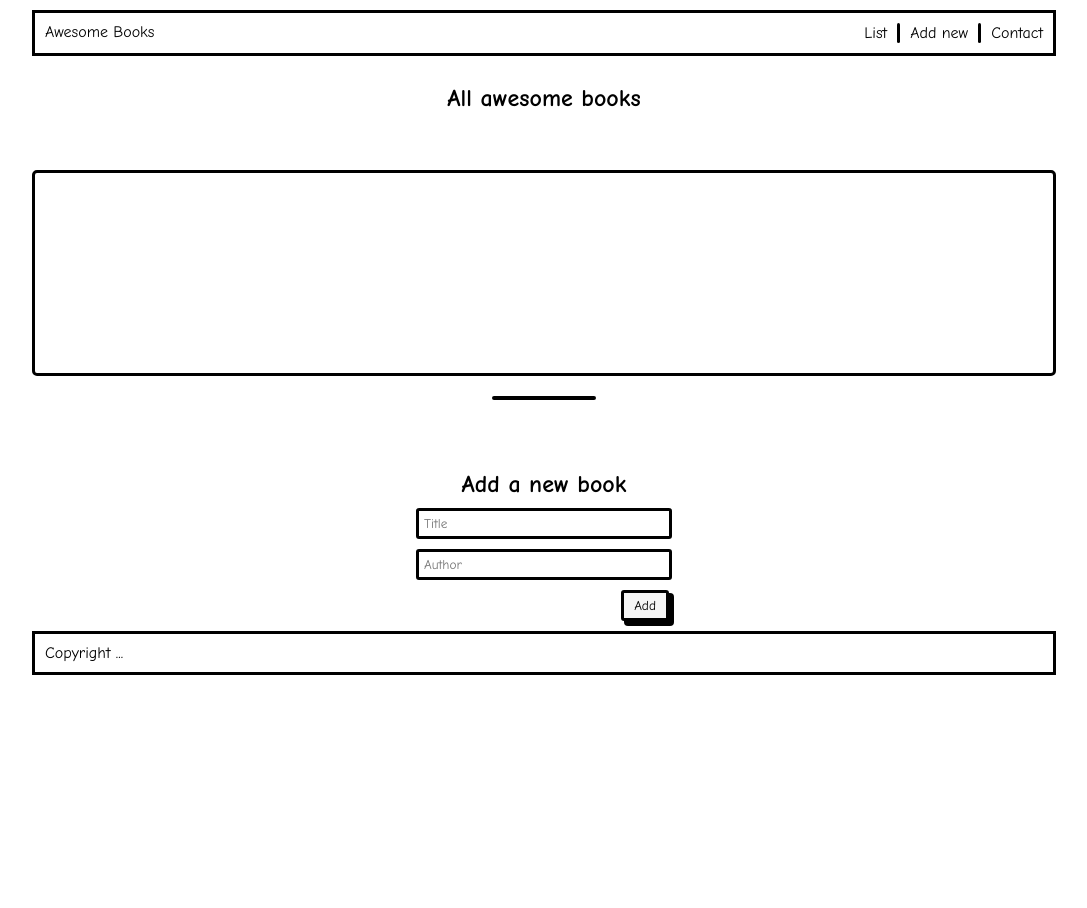
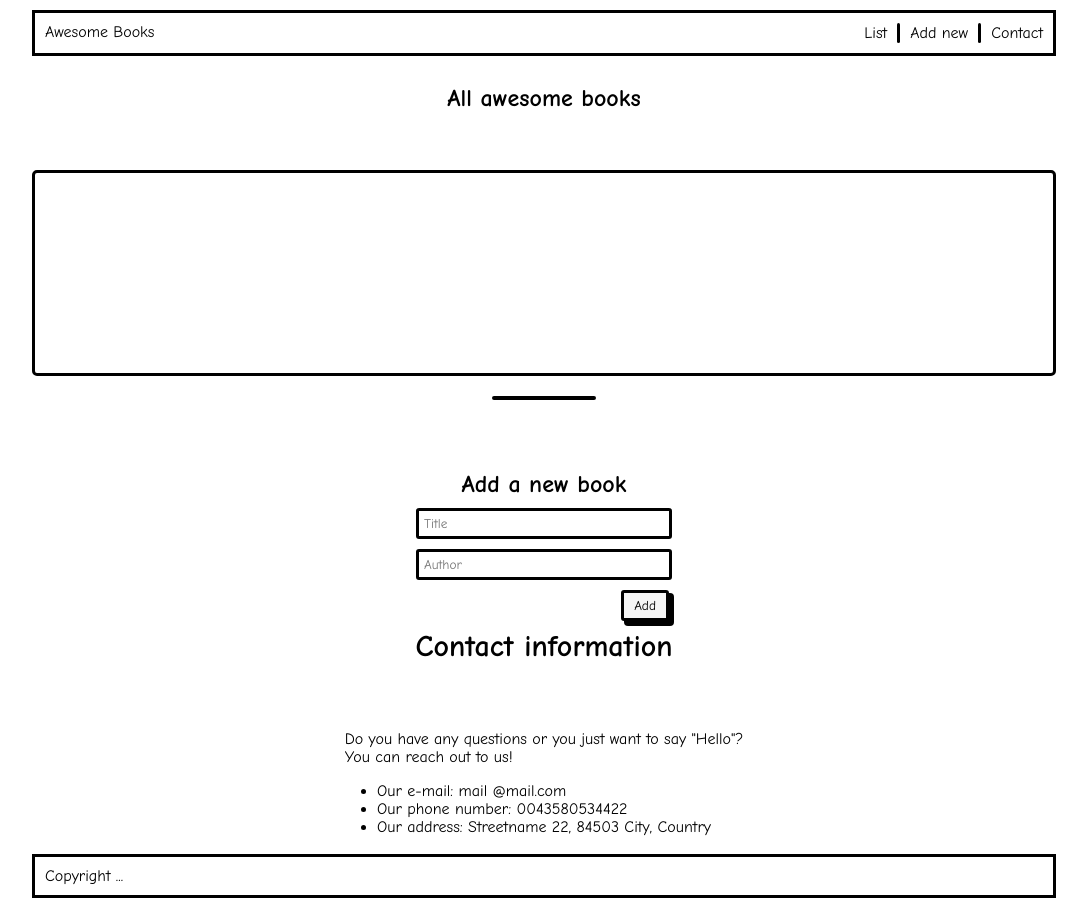
Before and after one commit to Thermiee/Awesome-Books, a website: page index.html in a window 1280 px wide. Shown: the whole page, without its empty margins (96-1183 px from the left). Before the commit the page ends 800 px from the top, so only its background shows below. Drawn offline with Linux system fonts and the light colour scheme.

Commit message:
Add contact information

```diff
--- a/css/styles.css
+++ b/css/styles.css
@@ -163,6 +163,29 @@ button.remove-button {
   margin: auto;
 }
 
+#contact-info {
+  display: flex;
+  flex-direction: column;
+  margin: auto;
+}
+
+#contact-info h1{
+  padding: 8px;
+  margin-bottom: 50px;
+  text-align: center;
+  font-size: 30px;
+}
+
+#contact-info p {
+  padding: 8px;
+  margin: auto;
+
+}
+
+#contact-info ul {
+  padding: 8px;
+  margin: auto;
+}
 footer{
   border: 3px solid;
   margin: 10px 10%;
--- a/index.html
+++ b/index.html
@@ -41,6 +41,19 @@
             <input type="submit" value="Add">
         </form>
     </section>
+
+    <section id="contact-info">
+        <h1> Contact information</h1>
+        <p>Do you have any questions or you just want to say "Hello"?
+        <br>You can reach out to us!</p>
+        <ul>
+        <li>Our e-mail: mail @mail.com</li>
+        <li>Our phone number: 0043580534422</li>
+        <li>Our address: Streetname 22, 84503 City, Country</li>
+        </ul>
+
+    </section>
+
     <footer>
        <p>  Copyright ... </p>
     </footer>
```
